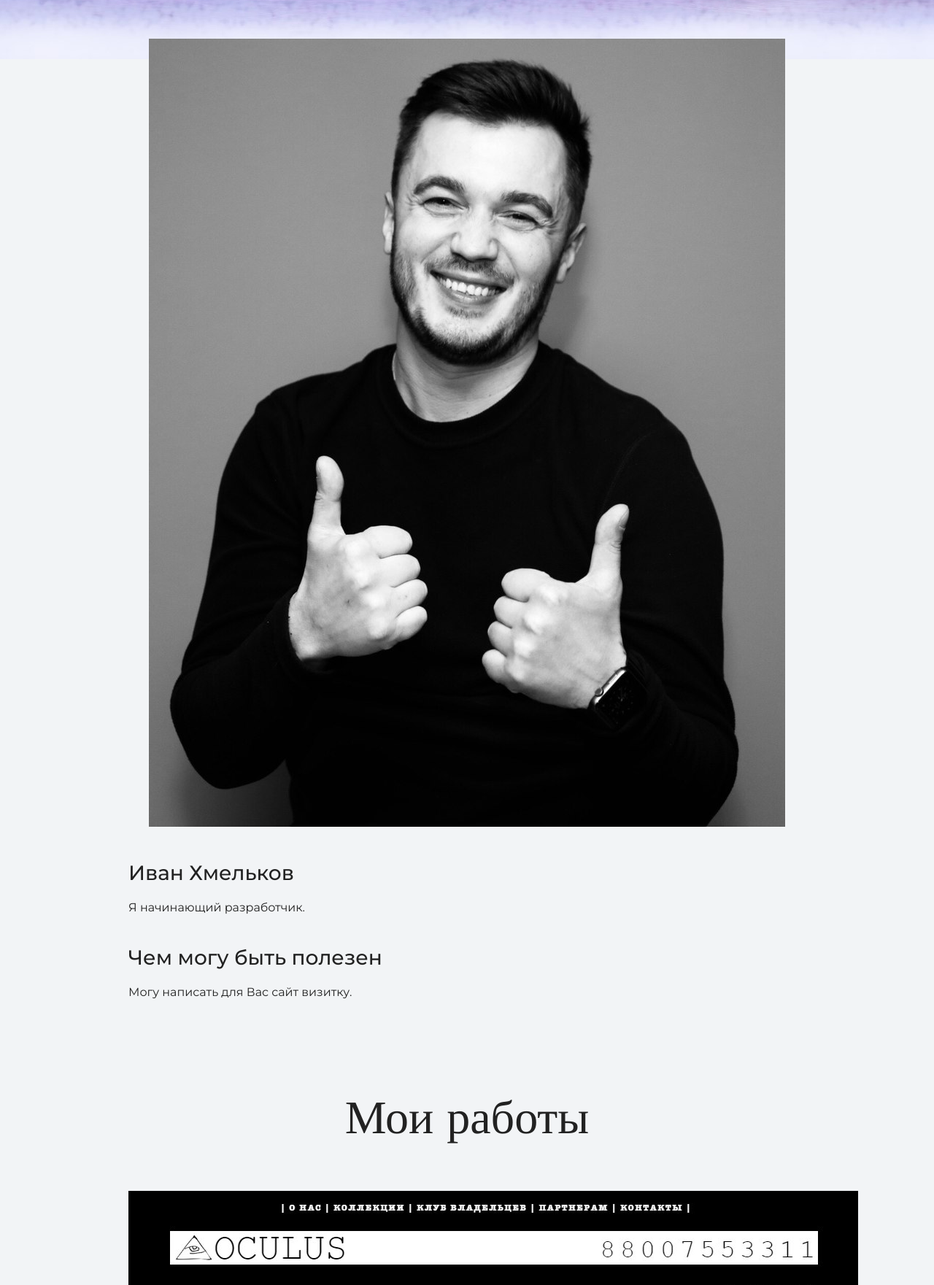
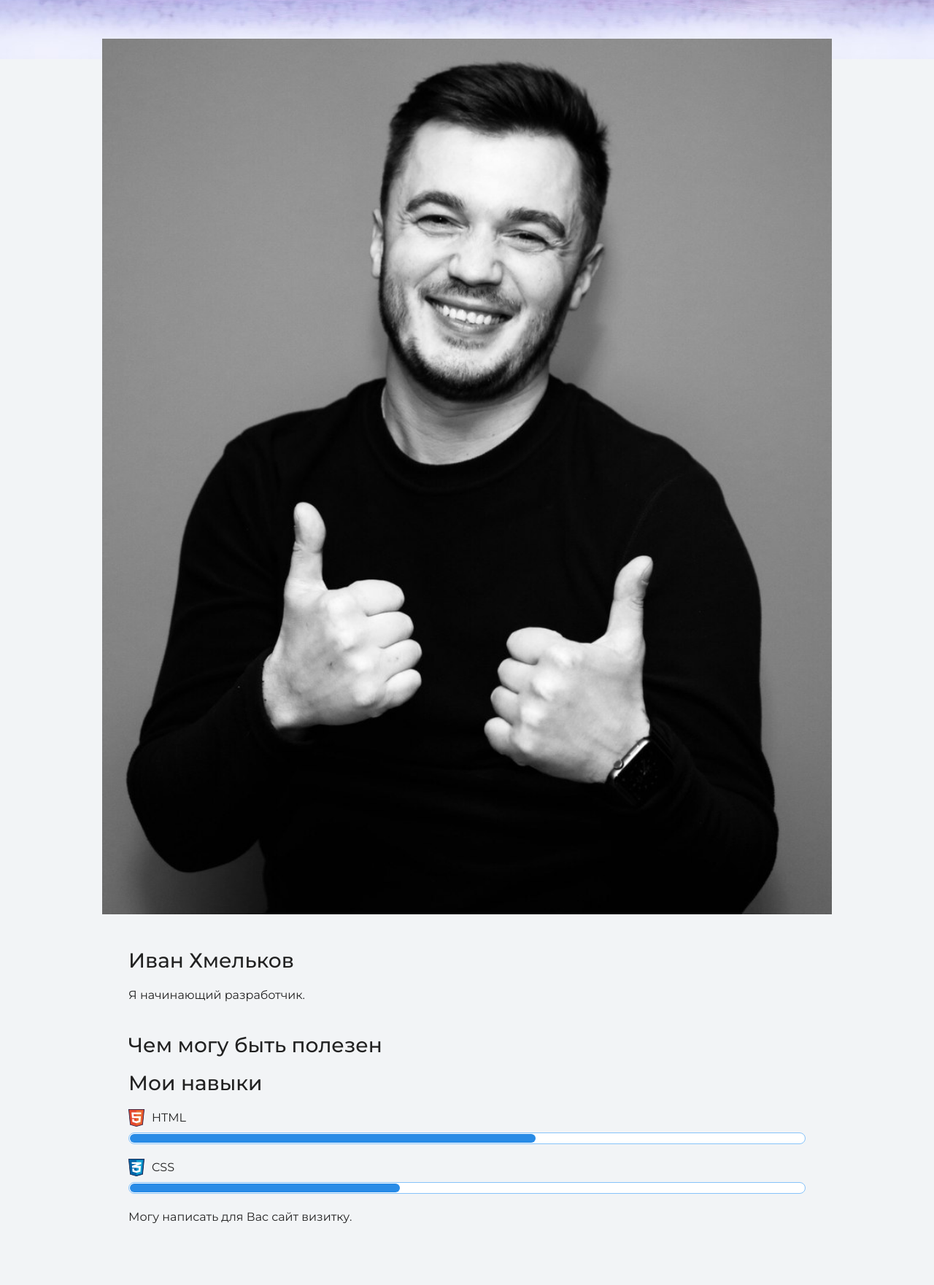
Before and after one commit to ikhmelkov/ikhmelkov, a plain HTML site: page index.html in a window 1280 px wide. Shown: the part 1119-2880 px from the top of the page at 73% size. Drawn offline with nearby package versions, Linux system fonts and the light colour scheme.

Commit message:
Add files via upload

```diff
--- a/index.html
+++ b/index.html
@@ -25,7 +25,7 @@
     <section class="intro">
       <h2 class="subheading">Давайте познакомимся</h2>
       <figure class="user-image">
-          <img src="files/user.jpg" width="872" height="1080" alt="Фотография Неопознанного Енота">
+          <img src="files/user.jpg" width="1000" height="1200" alt="Фотография Неопознанного Енота">
       </figure>
       <div class="container">
       <h3>
@@ -33,6 +33,15 @@
       </h3>
       <p>Я начинающий разработчик.</p>
       <h3>Чем могу быть полезен</h3>
+      <div class="skills">
+        <h3>Мои навыки</h3>
+        <dl class="skills-list">
+          <dt class="skill-html">HTML</dt>
+          <dd class="level"><div style="width: 60%;">60%</div></dd>
+          <dt class="skill-css">CSS</dt>
+          <dd class="level"><div style="width: 40%;">40%</div></dd>
+        </dl>
+      </div>
       <p>Могу написать для Вас сайт визитку.</p>
       </div>
     </section>
@@ -45,14 +54,14 @@
           <img  src="https://sun9-51.userapi.com/c629112/v629112972/36319/lhNB8SgYlQk.jpg" width="1000" height="631" alt="Работаю в 3d, немного.">
           <img  src="https://sun9-46.userapi.com/c629112/v629112972/3632b/V8md7MW7RM0.jpg" width="1000" height="631" alt="Работаю в 3d, немного.">
       </figure>
-      <h3>Мой первый сайт</h3>
+      <h3>...</h3>
       <p><a href="https://www.spacex.com/">Мой первый сайт</a></p>
 
-      <h3>Полиразвитие</h3>
+      <h3>...</h3>
       <p>
         <figure class="project-image">
           <img  src="https://sun9-50.userapi.com/c639825/v639825972/44e6/71_Zfb4FYMM.jpg" width="1000" height="1460 alt="Мое скрытое я">
-          <figcaption>Как я выгляжу на серьезных щах.<br>Звоните поболтаем.</figcaption>
+          <figcaption>Так я выгляжу на серьезных щах.<br>Звоните поболтаем.</figcaption>
         </figure>
       </p>
       </div>
```
